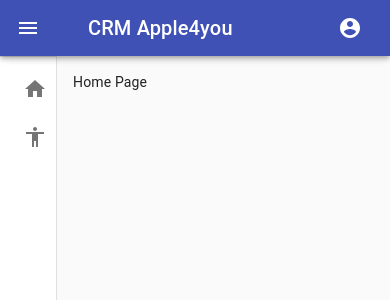
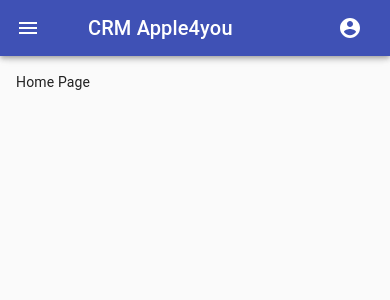
Before and after one commit to tuceacvictor/crmFrontEnd, a React (Create React App) app: page / in a window 390 px wide. Shown: the top 300 px of the page. Built offline with nearby package versions, Linux system fonts and the light colour scheme; sample sign-in values are in the browser's storage.

Commit message:
export data as CSV, mobile sideBar

```diff
--- a/src/App.js
+++ b/src/App.js
@@ -13,7 +13,8 @@ import './App.css';
 import NoComponent from "./Components/Routes/noComponent";
 import Header from "./Components/Utils/header";
 import SideBar from "./Components/Utils/sideBar/sideBar";
-import {CssBaseline} from "@material-ui/core";
+import SideBarMobile from "./Components/Utils/sideBar/sideBarMobile";
+import {CssBaseline, Hidden} from "@material-ui/core";
 import withStyles from "@material-ui/core/styles/withStyles";
 import Customers from "./Components/Routes/customers";
 
@@ -68,8 +69,16 @@ class App extends Component {
                                             <Header isOpenDrawer={isOpenDrawer}
                                                     setLogin={this.setLogin}
                                                     toggleDrawer={this.toggleDrawer}/>
-                                            <SideBar isOpenDrawer={isOpenDrawer}
-                                                     toggleDrawer={this.toggleDrawer}/>
+                                            <Hidden xsDown>
+                                                <SideBar isOpenDrawer={isOpenDrawer}
+                                                         toggleDrawer={this.toggleDrawer}/>
+                                            </Hidden>
+                                            <Hidden smUp>
+                                                <SideBarMobile
+                                                    isOpenDrawer={isOpenDrawer}
+                                                    toggleDrawer={this.toggleDrawer}
+                                                />
+                                            </Hidden>
                                         </>
                                     )
                                 }
--- a/src/Components/Routes/customers/customers.js
+++ b/src/Components/Routes/customers/customers.js
@@ -44,6 +44,8 @@ class Customers extends Component {
                     onRowClick={((evt, selectedRow) => this.setState({ selectedRow }))}
                     options={{
                         //selection: true,
+                        exportButton: true,
+                        exportAllData: true,
                         grouping: true,
                         rowStyle: rowData => ({
                             backgroundColor: (selectedRow && selectedRow.tableData.id === rowData.tableData.id) ? '#EEE' : '#FFF'
--- a/src/Components/Routes/login/login.js
+++ b/src/Components/Routes/login/login.js
@@ -4,8 +4,6 @@ import Avatar from '@material-ui/core/Avatar';
 import Button from '@material-ui/core/Button';
 import CssBaseline from '@material-ui/core/CssBaseline';
 import TextField from '@material-ui/core/TextField';
-// import FormControlLabel from '@material-ui/core/FormControlLabel';
-// import Checkbox from '@material-ui/core/Checkbox';
 import history from "../../../Services/history";
 import Link from '@material-ui/core/Link';
 import Paper from '@material-ui/core/Paper';
@@ -65,14 +63,17 @@ class Login extends Component {
     async login(event) {
         event.preventDefault();
         const {formData} = this.state;
+        this.setState({loading: true});
         LoginService
             .login(formData)
             .then(res => {
+                this.setState({loading: false});
                 const {token} = res;
                 localStorage.setItem('userData', JSON.stringify({token}));
                 this.props.setLogin(true);
                 history.push('/');
             }).catch(err => {
+            this.setState({loading: false});
             console.log(err)
         })
     };
@@ -85,6 +86,7 @@ class Login extends Component {
 
     render() {
         const {classes} = this.props;
+        const {loading} = this.state;
         return (
             <div>
                 <Grid container component="main" className={classes.root}>
@@ -124,6 +126,7 @@ class Login extends Component {
                                     autoComplete="current-password"
                                 />
                                 <Button
+                                    disabled={loading}
                                     type="submit"
                                     fullWidth
                                     variant="contained"
--- /dev/null
+++ b/src/Components/Utils/sideBar/sideBarMobile.js
@@ -0,0 +1,97 @@
+import React, {Component} from 'react';
+import withStyles from "@material-ui/core/styles/withStyles";
+import clsx from 'clsx';
+import Drawer from '@material-ui/core/Drawer';
+import List from '@material-ui/core/List';
+import Divider from '@material-ui/core/Divider';
+import IconButton from '@material-ui/core/IconButton';
+import ChevronLeftIcon from '@material-ui/icons/ChevronLeft';
+import ListItem from '@material-ui/core/ListItem';
+import ListItemIcon from '@material-ui/core/ListItemIcon';
+import ListItemText from '@material-ui/core/ListItemText';
+import {Link} from 'react-router-dom';
+import {Icon, SwipeableDrawer, Tooltip} from "@material-ui/core";
+
+const drawerWidth = 240;
+
+const styles = (theme) => ({
+    root: {
+        display: 'flex',
+    },
+    drawer: {
+        width: drawerWidth,
+        flexShrink: 0,
+        whiteSpace: 'nowrap',
+    },
+    toolbar: {
+        display: 'flex',
+        alignItems: 'center',
+        justifyContent: 'flex-end',
+        padding: theme.spacing(0, 1),
+        ...theme.mixins.toolbar,
+    },
+});
+
+class SideBarMobile extends Component {
+    constructor(props) {
+        super(props);
+        this.state = {
+            open: false,
+            menu: [
+                {label: "Главная", url: "/", icon: "home"},
+                {label: "База Клиентов", url: "/customers", icon: "accessibility"}
+            ]
+        }
+    }
+
+
+    render() {
+        const {classes, isOpenDrawer, toggleDrawer} = this.props;
+        const {menu} = this.state;
+        return (
+            <div>
+                <SwipeableDrawer
+                    variant="temporary"
+                    onClose={toggleDrawer}
+                    onOpen={toggleDrawer}
+                    open={isOpenDrawer}
+                    classes={{paper: classes.drawer}}
+                >
+                    <div className={classes.toolbar}>
+                        <IconButton onClick={toggleDrawer}>
+                            <ChevronLeftIcon/>
+                        </IconButton>
+                    </div>
+                    <Divider/>
+                    <List>
+                        {menu.map((item) => (
+                            <ListItemLink to={item.url} primary={item.label} icon={item.icon} key={item.url}/>
+                        ))}
+                    </List>
+
+                </SwipeableDrawer>
+            </div>
+        );
+    }
+}
+
+export default withStyles(styles)(SideBarMobile);
+
+
+function ListItemLink(props) {
+    const {icon, primary, to} = props;
+    return (
+        <Tooltip title={primary}>
+            <li>
+                <ListItem button component={props => <Link to={to} {...props} />}>
+                    <ListItemIcon style={{marginLeft: 7}}>
+                        <Icon>
+                            {icon}
+                        </Icon>
+                    </ListItemIcon>
+                    <ListItemText primary={primary}/>
+                </ListItem>
+            </li>
+        </Tooltip>
+    );
+}
```
